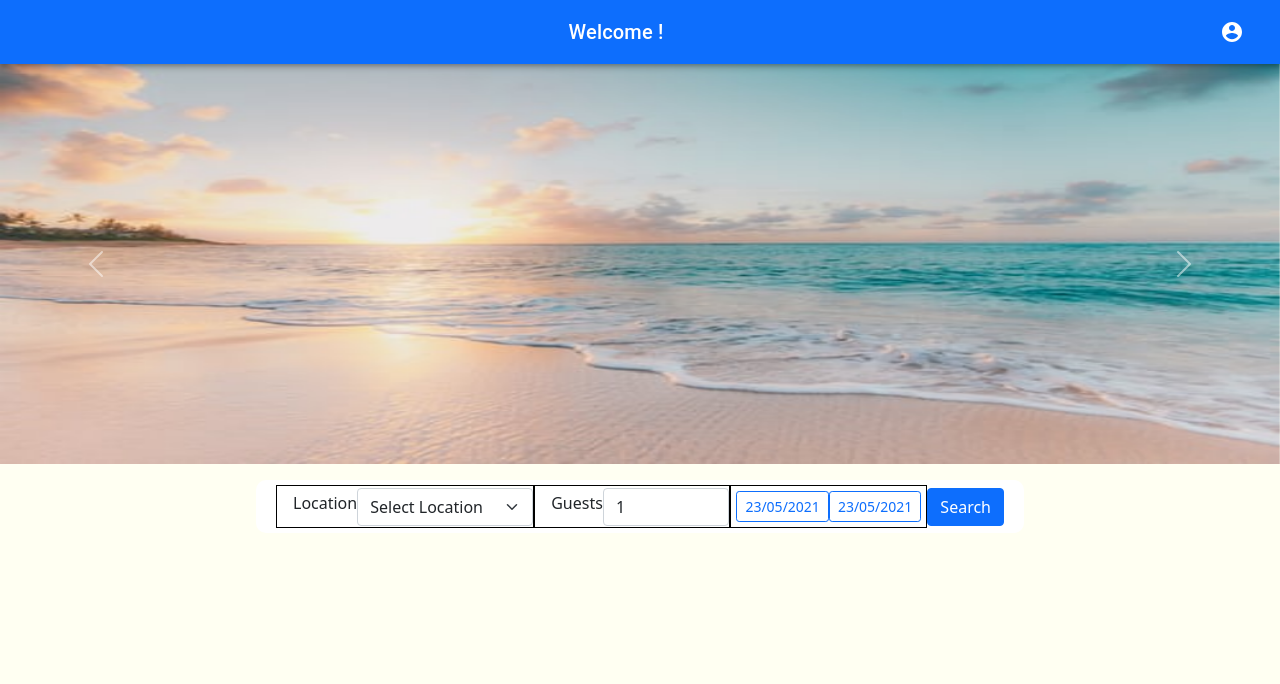
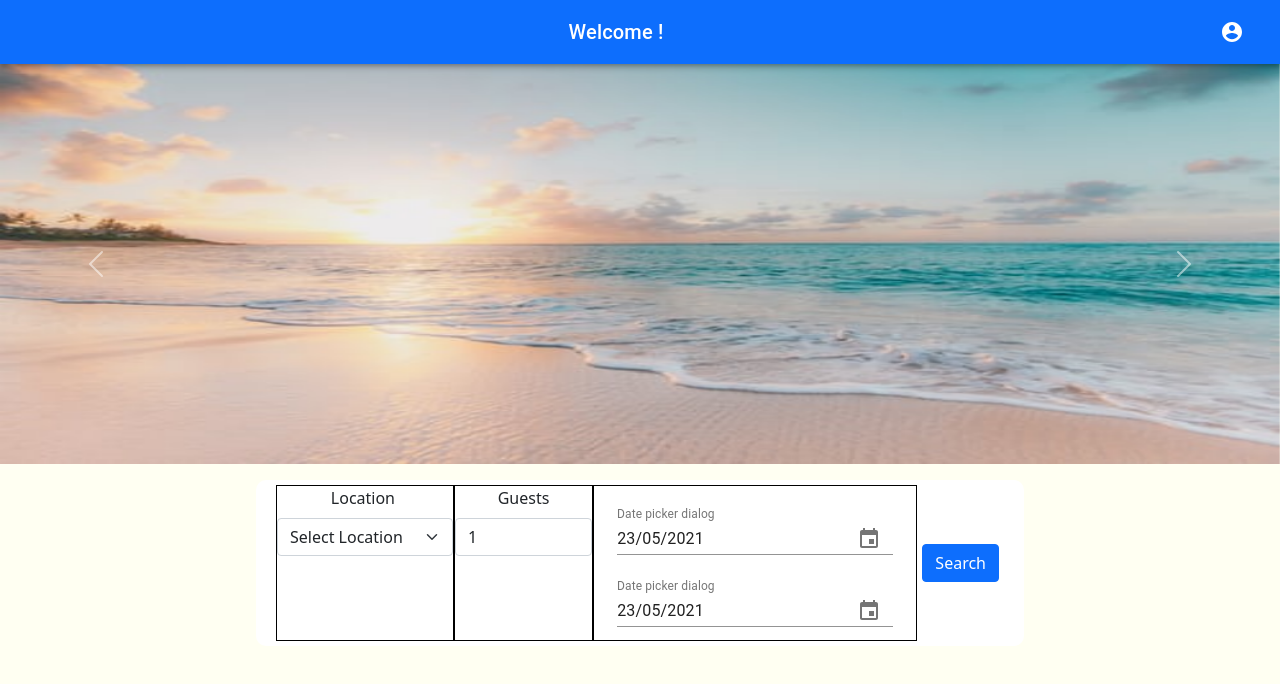
Before and after one commit to Knight-101/hotellisteFrontend, a React (Create React App) app: page /main in a window 1280 px wide. Shown: the top 684 px of the page. Built offline with nearby package versions, Linux system fonts and the light colour scheme; no server answers.

Commit message:
accordion

```diff
--- a/src/components/MainComponents/hotelList.css
+++ b/src/components/MainComponents/hotelList.css
@@ -1,3 +1,11 @@
 #listBody {
   margin: 1rem 4rem;
 }
+
+.accordion-inside{
+  width: 100%;
+}
+
+.mega-master{
+  padding: 10px;
+}
--- a/src/components/MainComponents/hotelres.css
+++ b/src/components/MainComponents/hotelres.css
@@ -16,11 +16,13 @@
   width: 250px;
   height: 200px;
   display: flex;
+  position: relative;
   justify-content: center;
   align-items: center;
   overflow: hidden;
   border-radius: 20px;
   margin: 5px;
+  /* border: 2px solid black; */
 }
 
 .data-master {
@@ -32,7 +34,6 @@
   padding: 2px;
   grid-gap: 2px;
   border-radius: 20px;
-  /* min-width: 500px; */
 }
 
 #name-grid {
@@ -80,6 +81,45 @@
   height: 200px;
   width: 250px;
   object-fit: cover;
+  z-index: 0;
+}
+
+.discount-shape-2 {
+  position: absolute;
+  height: 20px;
+  width: 70px;
+  top: 10px;
+  right: 10px;
+  z-index: 999;
+  background-color: #ef9a9a;
+  transform: skew(-30deg);
+}
+
+.discount {
+  position: absolute;
+  font-size: 12px;
+  color: black;
+  font-weight: 600;
+  display: flex;
+  justify-content: center;
+  align-items: center;
+  height: 20px;
+  width: 70px;
+  top: 10px;
+  right: -1px;
+  z-index: 999;
+  background-color: #f44336;
+}
+
+.discount-shape {
+  position: absolute;
+  top: 10px;
+  right: 10px;
+  height: 20px;
+  width: 70px;
+  z-index: 998;
+  background-color: #ef9a9a;
+  transform: skew(30deg);
 }
 
 @media (max-width: 1000px) {
@@ -88,7 +128,6 @@
   }
 
   .image-master {
-    width: 50%;
     border-radius: 20px;
   }
   .image {
@@ -128,7 +167,7 @@
   }
 }
 
-.book-btn{
+.book-btn {
   border: none;
   background-color: white;
   border: 2px solid #b5b6ff;
@@ -140,6 +179,6 @@
   color: #7f81fa;
 }
 
-.book-btn:active{
+.book-btn:active {
   border: 2px solid #8183f7;
 }
--- a/src/components/MainComponents/hotelres.js
+++ b/src/components/MainComponents/hotelres.js
@@ -21,6 +21,9 @@ const Hoteldiv = ({name, location, image, rating, price}) => {
     return(
         <div className="hotel-master">
             <div className="image-master">
+                <div className="discount-shape"></div>
+                <div className="discount-shape-2"></div>
+                <div className="discount">20% off</div>
                 <img className="image" alt="" src={image}></img>
             </div>
             <div className="data-master">
@@ -28,7 +31,7 @@ const Hoteldiv = ({name, location, image, rating, price}) => {
                 <div id="rating-grid" className="grid-child">{stars}</div>
                 <div id="location-grid" className="grid-child">{location}</div>
                 <div id="price-grid" className="grid-child">
-                    <h5>Price: ₹{price*guests}</h5>
+                    Price: ₹ <s>{price}</s>&nbsp;{price*0.80}
                 </div>
                 <div id="button-grid" className="grid-child">
                     <button onClick={onclick} type="button" className="btn btn-primary book-btn">BOOK</button>
--- a/src/components/MainComponents/main-bar.css
+++ b/src/components/MainComponents/main-bar.css
@@ -50,15 +50,12 @@
   display: flex;
   justify-content: center;
   align-items: center;
+  padding: 5px;
 }
 
-/* .inputArea {
-  padding: 2px;
-} */
 .date-end-main {
   font-size: 1rem !important;
 }
-
 @media (max-width: 900px) {
   .master {
     width: 100%;
--- a/src/components/MainComponents/main-bar.js
+++ b/src/components/MainComponents/main-bar.js
@@ -6,6 +6,13 @@ import DatePicker from "react-datepicker";
 import "react-datepicker/dist/react-datepicker.css";
 import { setData } from "../../Redux/inputData/inputDataActions";
 import "date-fns";
+import Grid from "@material-ui/core/Grid";
+import DateFnsUtils from "@date-io/date-fns";
+import {
+  MuiPickersUtilsProvider,
+  KeyboardTimePicker,
+  KeyboardDatePicker,
+} from "@material-ui/pickers";
 
 const Mainbar = (props) => {
   const dispatch = useDispatch();
@@ -61,10 +68,20 @@ const Mainbar = (props) => {
 
   return (
     <div className="master">
-      <div class="location-main" >
-      <label htmlFor="location" class="form-label" style={{paddingLeft:"1rem"}} >Location</label>
-      <select onChange={handleChange} name="location" id="stateName"  class="form-select" aria-label="State select">
-        <option selected>{inputData.stateName?inputData.stateName:"Select Location"}</option>
+      <div class="location-main" style={{ display: "inline-block" }}>
+        <label htmlFor="location" class="form-label">
+          Location&nbsp;
+        </label>
+        <select
+          onChange={handleChange}
+          name="location"
+          id="stateName"
+          class="form-select"
+          aria-label="State select"
+        >
+          <option selected>
+            {inputData.stateName ? inputData.stateName : "Select Location"}
+          </option>
           <option value="Andhra Pradesh">Andhra Pradesh</option>
           <option value="Assam">Assam</option>
           <option value="Chhattisgarh">Chhattisgarh</option>
@@ -83,21 +100,34 @@ const Mainbar = (props) => {
           <option value="Uttar Pradesh">Uttar Pradesh</option>
           <option value="Uttarakhand">Uttarakhand</option>
           <option value="West Bengal">West Bengal</option>
-
+          <option value="">All</option>
         </select>
       </div>
-      <div class="guests-main ">
-        <label htmlFor="guests" class="form-label" style={{paddingLeft:"1rem"}}>Guests</label>
-        <input  onChange={handleChange}  class="form-control" id="guests" placeholder="" type="number" value={inputData.guests}/>
+      <div class="guests-main" style={{ display: "inline-block" }}>
+        <label htmlFor="guests" class="form-label">
+          Guests
+        </label>
+        <input
+          onChange={handleChange}
+          class="form-control"
+          id="guests"
+          placeholder=""
+          type="number"
+          value={inputData.guests}
+          min={0}
+        />
       </div>
 
       <div className="date-master">
-        <DatePicker
-          selected={selectedStartDate}
-          wrapperClassName="date-start-wrap"
-          className="date-start-main"
-          customInput={<ExampleCustomInput />}
-          withPortal
+        <MuiPickersUtilsProvider utils={DateFnsUtils}>
+          <Grid container justify="space-around">
+            <KeyboardDatePicker
+              margin="normal"
+              id="date-picker-dialog"
+              label="Date picker dialog"
+              format="dd/MM/yyyy"
+              value={selectedStartDate}
+              minDate={new Date()}
               onChange={(date) => {
                 setSelectedStartDate(date);
                 console.log(date);
@@ -108,14 +138,17 @@ const Mainbar = (props) => {
                   };
                 });
               }}
-          dateFormat="dd/MM/yyyy"
-          minDate={new Date()}
+              KeyboardButtonProps={{
+                "aria-label": "change date",
+              }}
             />
-        <DatePicker
-          selected={selectedEndDate ? selectedEndDate : selectedStartDate}
-          wrapperClassName="date-end-wrap"
-          className="date-end-main"
-          customInput={<ExampleCustomInput />}
+            <KeyboardDatePicker
+              margin="normal"
+              id="date-picker-dialog"
+              label="Date picker dialog"
+              format="dd/MM/yyyy"
+              value={selectedEndDate ? selectedEndDate : selectedStartDate}
+              minDate={selectedStartDate}
               onChange={(date) => {
                 setSelectedEndDate(date);
                 setInputData((prevData) => {
@@ -125,12 +158,17 @@ const Mainbar = (props) => {
                   };
                 });
               }}
-          dateFormat="dd/MM/yyyy"
-          minDate={selectedStartDate}
+              KeyboardButtonProps={{
+                "aria-label": "change date",
+              }}
             />
+          </Grid>
+        </MuiPickersUtilsProvider>
       </div>
       <div className="button-main">
-      <button onClick={handleClick} type="button" class="btn btn-primary">Search</button>
+        <button onClick={handleClick} type="button" class="btn btn-primary">
+          Search
+        </button>
       </div>
     </div>
   );
--- a/src/components/MainComponents/sorting.js
+++ b/src/components/MainComponents/sorting.js
@@ -6,19 +6,19 @@ import "./sorting.css"
 const marks = [
   {
     value: 1,
-    label: "Price: High to Low",
+    label: <span style={{fontSize: 12}}>Price: High to Low</span>,
   },
   {
     value: 2,
-    label: "Price: Low to High",
+    label: <span style={{fontSize: 12}}>Price: Low to High</span>,
   },
   {
     value: 3,
-    label: "Rating: Ascending",
+    label: <span style={{fontSize: 12}}>Rating: Ascending</span>,
   },
   {
     value: 4,
-    label: "Rating: Descending",
+    label: <span style={{fontSize: 12}}>Rating: Descending</span>,
   },
 ];
 
@@ -26,13 +26,14 @@ function valuetext(value) {
   return `${value}°C`;
 }
 
-export default function DiscreteSlider() {
+export default function DiscreteSlider(props) {
 
     const [sortVal, setsortVal] = useState(1)
 
     const handleChange = (event, newValue) => {
         setsortVal(newValue);
         console.log(sortVal);
+        localStorage.setItem("sorting_param", sortVal);
       };
 
   return (
@@ -42,6 +43,7 @@ export default function DiscreteSlider() {
           Sort By
         </Typography>
         <Slider
+
           defaultValue={1}
           getAriaValueText={valuetext}
           aria-labelledby="discrete-slider"
```
Also changed, not shown: src/components/Checkout.js (+63 -29 lines), src/components/MainComponents/filter.js (+28 -20 lines), src/components/MainComponents/hotelList.js (+63 -15 lines). Lines whose indentation alone changed are shown as unchanged.
